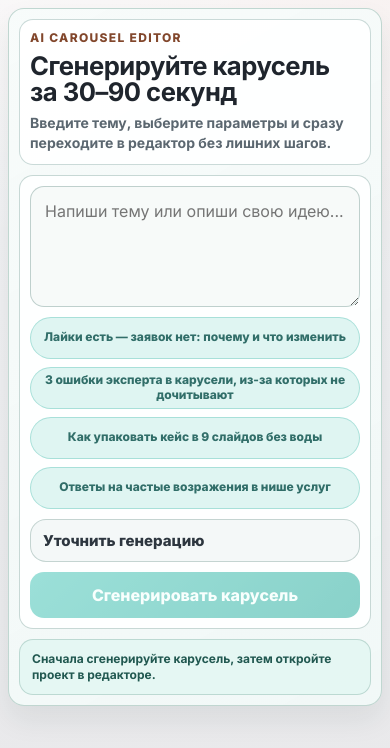
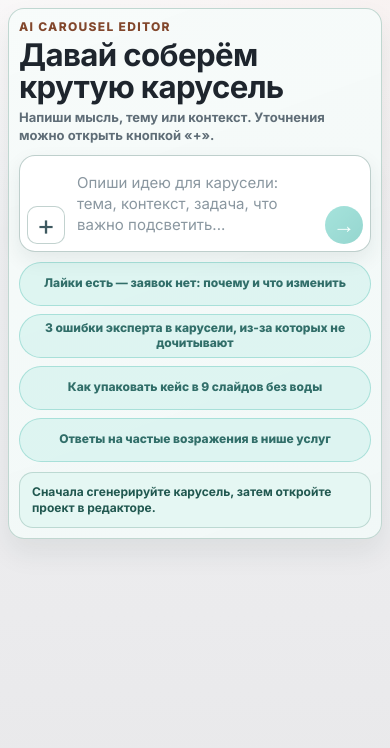
Before and after one commit to igor-jurievich/ai-carousel-editor, a Next.js app: page /generate in a window 390 px wide. Shown: the top 748 px of the page. Built offline with nearby package versions, Linux system fonts and the light colour scheme.

Commit message:
ux: redesign generate start screen as chat composer

```diff
--- a/app/generate/generate-page.module.css
+++ b/app/generate/generate-page.module.css
@@ -1,10 +1,10 @@
 .page {
-  padding-top: 10px;
+  padding-top: 12px;
   padding-bottom: 28px;
 }
 
 .layout {
-  width: min(1120px, 100%);
+  width: min(1060px, 100%);
   margin: 0 auto;
   display: grid;
   gap: 16px;
@@ -12,23 +12,19 @@
 
 .hero {
   display: grid;
-  grid-template-columns: minmax(260px, 340px) minmax(0, 1fr);
-  gap: 14px;
-  padding: 14px;
+  gap: 12px;
+  padding: 16px;
   border-radius: 22px;
   border: 1px solid rgba(187, 211, 205, 0.9);
-  background: linear-gradient(150deg, rgba(247, 251, 250, 0.95) 0%, rgba(241, 248, 247, 0.98) 100%);
+  background: linear-gradient(160deg, rgba(247, 251, 250, 0.96) 0%, rgba(241, 248, 247, 0.98) 100%);
   box-shadow: 0 14px 28px rgba(21, 54, 50, 0.08);
 }
 
-.heroHeader {
+.heroTop {
   display: grid;
-  gap: 8px;
-  align-content: start;
-  padding: 14px;
-  border-radius: 18px;
-  border: 1px solid rgba(200, 217, 214, 0.95);
-  background: rgba(255, 255, 255, 0.9);
+  gap: 6px;
+  justify-items: center;
+  text-align: center;
 }
 
 .kicker {
@@ -41,71 +37,154 @@
   color: #82472c;
 }
 
-.heroHeader h1 {
+.heroTitle {
   margin: 0;
-  font-size: clamp(1.7rem, 3.2vw, 2.35rem);
-  line-height: 1.02;
+  font-size: clamp(2rem, 4vw, 2.8rem);
+  line-height: 1.03;
   letter-spacing: -0.02em;
-  color: #1f252d;
+  color: #1e252d;
 }
 
-.heroHeader p {
+.heroSubtitle {
   margin: 0;
-  color: #5b6770;
+  color: #5f6d77;
   font-size: 14px;
-  line-height: 1.45;
+  line-height: 1.4;
   font-weight: 600;
+  max-width: 720px;
 }
 
-.composer {
-  display: grid;
-  gap: 10px;
-  padding: 12px;
-  border-radius: 18px;
-  border: 1px solid rgba(196, 214, 211, 0.95);
-  background: rgba(255, 255, 255, 0.9);
+.chatComposer {
+  position: relative;
+  width: min(920px, 100%);
+  margin: 0 auto;
 }
 
-.topicInput {
+.chatBar {
+  display: grid;
+  grid-template-columns: auto minmax(0, 1fr) auto;
+  align-items: end;
+  gap: 8px;
+  min-height: 64px;
+  padding: 8px;
+  border-radius: 20px;
+  border: 1px solid rgba(187, 205, 202, 0.95);
+  background: rgba(255, 255, 255, 0.97);
+  box-shadow: 0 8px 20px rgba(25, 56, 52, 0.08);
+}
+
+.plusButton {
+  width: 42px;
+  height: 42px;
+  border-radius: 12px;
+  border: 1px solid rgba(191, 208, 205, 0.95);
+  background: #ffffff;
+  color: #3e5960;
+  font-size: 30px;
+  line-height: 0;
+  padding: 0;
+  transition: border-color 0.14s ease, background-color 0.14s ease, color 0.14s ease;
+}
+
+.plusButton:hover {
+  border-color: rgba(84, 173, 164, 0.92);
+}
+
+.plusButtonActive {
+  border-color: rgba(72, 167, 158, 0.95);
+  background: rgba(213, 244, 240, 0.9);
+  color: #1d5d56;
+}
+
+.chatInput {
   width: 100%;
-  min-height: 120px;
-  resize: vertical;
-  border-radius: 14px;
-  border: 1px solid rgba(186, 205, 201, 0.92);
-  background: rgba(247, 250, 249, 0.92);
-  color: #283037;
+  min-height: 52px;
+  max-height: 220px;
+  resize: none;
+  border: none;
+  background: transparent;
+  color: #24323b;
   font-size: 16px;
-  line-height: 1.45;
-  padding: 13px 14px;
+  line-height: 1.42;
+  padding: 10px 6px 8px;
   outline: none;
 }
 
-.topicInput:focus {
-  border-color: rgba(87, 184, 173, 0.96);
-  box-shadow: 0 0 0 3px rgba(112, 214, 203, 0.22);
+.chatInput::placeholder {
+  color: #8a97a0;
 }
 
-.modeRow {
-  display: flex;
-  flex-wrap: wrap;
-  gap: 8px;
+.sendButton {
+  width: 42px;
+  height: 42px;
+  border-radius: 50%;
+  border: none;
+  color: #f2fffd;
+  font-size: 24px;
+  font-weight: 800;
+  line-height: 0;
+  background: linear-gradient(135deg, #55cabd 0%, #36b2a4 100%);
+  box-shadow: 0 10px 18px rgba(53, 169, 158, 0.3);
 }
 
-.modeChip {
-  min-height: 32px;
-  padding: 0 12px;
-  border-radius: 999px;
-  border: 1px solid rgba(194, 212, 208, 0.9);
-  background: rgba(245, 249, 249, 0.95);
-  color: #5f6c75;
+.sendButton:disabled {
+  opacity: 0.52;
+  box-shadow: none;
+}
+
+.advancedPopover {
+  position: absolute;
+  top: calc(100% + 10px);
+  left: 0;
+  right: 0;
+  z-index: 20;
+  border-radius: 16px;
+  border: 1px solid rgba(191, 209, 206, 0.95);
+  background: rgba(248, 251, 250, 0.98);
+  box-shadow: 0 16px 34px rgba(24, 59, 55, 0.16);
+  overflow: hidden;
+}
+
+.advancedHead {
+  min-height: 44px;
+  display: flex;
+  align-items: center;
+  padding: 0 14px;
+  border-bottom: 1px solid rgba(205, 221, 218, 0.95);
+  color: #2e3a43;
+  font-size: 15px;
+  font-weight: 800;
+}
+
+.advancedGrid {
+  display: grid;
+  grid-template-columns: repeat(2, minmax(0, 1fr));
+  gap: 10px;
+  padding: 12px;
+}
+
+.fieldLabel {
+  display: grid;
+  gap: 5px;
+  color: #495762;
   font-size: 13px;
   font-weight: 700;
 }
 
-.modeChipActive {
-  border-color: rgba(94, 193, 182, 0.92);
-  background: rgba(214, 245, 240, 0.95);
-  color: #1f5751;
+.field {
+  min-height: 40px;
+  border-radius: 12px;
+  border: 1px solid rgba(183, 202, 198, 0.92);
+  background: #ffffff;
+  color: #22313a;
+  font-size: 14px;
+  padding: 0 12px;
+  outline: none;
+}
+
+.field:focus {
+  border-color: rgba(85, 179, 169, 0.95);
+  box-shadow: 0 0 0 3px rgba(116, 210, 200, 0.2);
 }
 
 .presetsRow {
@@ -133,77 +212,6 @@
 
 .presetChip:disabled {
   opacity: 0.6;
-}
-
-.advanced {
-  border-radius: 16px;
-  border: 1px solid rgba(191, 209, 206, 0.92);
-  background: rgba(244, 248, 248, 0.92);
-  overflow: hidden;
-}
-
-.advanced summary {
-  cursor: pointer;
-  list-style: none;
-  font-weight: 800;
-  font-size: 15px;
-  color: #2d363f;
-  padding: 11px 12px;
-}
-
-.advanced summary::-webkit-details-marker {
-  display: none;
-}
-
-.advancedGrid {
-  display: grid;
-  grid-template-columns: repeat(2, minmax(0, 1fr));
-  gap: 10px;
-  padding: 4px 12px 12px;
-}
-
-.fieldLabel {
-  display: grid;
-  gap: 5px;
-  color: #4a5660;
-  font-size: 13px;
-  font-weight: 700;
-}
-
-.field {
-  min-height: 40px;
-  border-radius: 12px;
-  border: 1px solid rgba(183, 202, 198, 0.92);
-  background: #ffffff;
-  color: #22313a;
-  font-size: 14px;
-  padding: 0 12px;
-  outline: none;
-}
-
-.field:focus {
-  border-color: rgba(85, 179, 169, 0.95);
-  box-shadow: 0 0 0 3px rgba(116, 210, 200, 0.2);
-}
-
-.generateButton {
-  min-height: 46px;
-  border: none;
-  border-radius: 14px;
-  font-size: 16px;
-  font-weight: 800;
-  color: #f4fffc;
-  background: linear-gradient(135deg, #55cabd 0%, #36b2a4 100%);
-  box-shadow: 0 12px 22px rgba(51, 158, 148, 0.28);
-}
-
-.generateButton:disabled {
-  opacity: 0.58;
-  box-shadow: none;
-}
-
-.generateButton:hover:not(:disabled) {
-  filter: brightness(1.03);
 }
 
 .status {
@@ -336,16 +344,6 @@
   font-weight: 600;
 }
 
-@media (max-width: 1024px) {
-  .hero {
-    grid-template-columns: 1fr;
-  }
-
-  .heroHeader h1 {
-    font-size: clamp(1.6rem, 5.5vw, 2.15rem);
-  }
-}
-
 @media (max-width: 768px) {
   .page {
     padding-inline: 8px;
@@ -362,31 +360,64 @@
     gap: 10px;
   }
 
-  .heroHeader,
-  .composer {
-    border-radius: 14px;
-    padding: 10px;
+  .heroTop {
+    justify-items: start;
+    text-align: left;
+    gap: 5px;
   }
 
-  .topicInput {
-    min-height: 96px;
-    font-size: 16px;
+  .heroTitle {
+    font-size: clamp(1.65rem, 8vw, 2.05rem);
   }
 
+  .heroSubtitle {
+    font-size: 13px;
+  }
+
+  .chatBar {
+    border-radius: 16px;
+    min-height: 58px;
+    gap: 6px;
+    padding: 7px;
+  }
+
+  .plusButton,
+  .sendButton {
+    width: 38px;
+    height: 38px;
+  }
+
+  .plusButton {
+    border-radius: 10px;
+    font-size: 28px;
+  }
+
+  .sendButton {
+    font-size: 22px;
+  }
+
+  .chatInput {
+    min-height: 48px;
+    font-size: 15px;
+    padding-top: 9px;
+  }
+
+  .advancedPopover {
+    position: static;
+    margin-top: 8px;
+    box-shadow: none;
+  }
+
+  .advancedGrid,
   .presetsRow,
-  .advancedGrid,
   .previewActions {
     grid-template-columns: minmax(0, 1fr);
   }
 
-  .presetChip {
-    min-height: 42px;
-  }
-
-  .generateButton,
+  .presetChip,
   .primaryAction,
   .secondaryAction {
-    min-height: 46px;
+    min-height: 44px;
   }
 
   .previewCard {
--- a/app/generate/page.tsx
+++ b/app/generate/page.tsx
@@ -1,6 +1,6 @@
 "use client";
 
-import { useMemo, useState } from "react";
+import { useEffect, useMemo, useRef, useState } from "react";
 import { useRouter } from "next/navigation";
 import { createSlidesFromOutline, projectTitleFromTopic } from "@/lib/carousel";
 import { clampSlidesCount, DEFAULT_SLIDES_COUNT, SLIDES_COUNT_OPTIONS } from "@/lib/slides";
@@ -45,6 +45,10 @@ export default function GeneratePage() {
   const [error, setError] = useState<string | null>(null);
   const [previewSlides, setPreviewSlides] = useState<CarouselOutlineSlide[] | null>(null);
   const [generatedProjectMeta, setGeneratedProjectMeta] = useState<GenerateResponse["project"] | null>(null);
+  const [isAdvancedOpen, setIsAdvancedOpen] = useState(false);
+
+  const composerRef = useRef<HTMLDivElement | null>(null);
+  const topicInputRef = useRef<HTMLTextAreaElement | null>(null);
 
   const normalizedTopic = topic.trim();
   const canGenerate = normalizedTopic.length >= 3 && !isGenerating;
@@ -70,6 +74,45 @@ export default function GeneratePage() {
       return { type: slide.type, title: "Слайд без заголовка" };
     });
   }, [previewSlides]);
+
+  useEffect(() => {
+    const input = topicInputRef.current;
+    if (!input) {
+      return;
+    }
+
+    input.style.height = "0px";
+    input.style.height = `${Math.min(220, Math.max(52, input.scrollHeight))}px`;
+  }, [topic]);
+
+  useEffect(() => {
+    if (!isAdvancedOpen) {
+      return;
+    }
+
+    const handleOutsidePointer = (event: PointerEvent) => {
+      if (!(event.target instanceof Node)) {
+        return;
+      }
+      if (!composerRef.current?.contains(event.target)) {
+        setIsAdvancedOpen(false);
+      }
+    };
+
+    const handleEscape = (event: KeyboardEvent) => {
+      if (event.key === "Escape") {
+        setIsAdvancedOpen(false);
+      }
+    };
+
+    document.addEventListener("pointerdown", handleOutsidePointer);
+    document.addEventListener("keydown", handleEscape);
+
+    return () => {
+      document.removeEventListener("pointerdown", handleOutsidePointer);
+      document.removeEventListener("keydown", handleEscape);
+    };
+  }, [isAdvancedOpen]);
 
   const handleGenerate = async () => {
     if (!canGenerate) {
@@ -217,40 +260,58 @@ export default function GeneratePage() {
     <main className={`page-shell ${styles.page}`}>
       <div className={styles.layout}>
         <header className={styles.hero}>
-          <div className={styles.heroHeader}>
+          <div className={styles.heroTop}>
             <span className={styles.kicker}>AI CAROUSEL EDITOR</span>
-            <h1>Сгенерируйте карусель за 30–90 секунд</h1>
-            <p>
-              Введите тему, выберите параметры и сразу переходите в редактор без лишних шагов.
+            <h1 className={styles.heroTitle}>Давай соберём крутую карусель</h1>
+            <p className={styles.heroSubtitle}>
+              Напиши мысль, тему или контекст. Уточнения можно открыть кнопкой «+».
             </p>
           </div>
 
-          <div className={styles.composer}>
+          <div className={styles.chatComposer} ref={composerRef}>
+            <div className={styles.chatBar}>
+              <button
+                type="button"
+                className={`${styles.plusButton} ${isAdvancedOpen ? styles.plusButtonActive : ""}`}
+                onClick={() => setIsAdvancedOpen((current) => !current)}
+                aria-expanded={isAdvancedOpen}
+                aria-label="Уточнить генерацию"
+                title="Уточнить генерацию"
+              >
+                +
+              </button>
+
               <textarea
+                ref={topicInputRef}
                 value={topic}
                 onChange={(event) => setTopic(event.target.value)}
-              placeholder="Напиши тему или опиши свою идею..."
-              rows={4}
+                onKeyDown={(event) => {
+                  if (event.key === "Enter" && !event.shiftKey) {
+                    event.preventDefault();
+                    void handleGenerate();
+                  }
+                }}
+                placeholder="Опиши идею для карусели: тема, контекст, задача, что важно подсветить..."
+                rows={1}
                 maxLength={MAX_TOPIC_CHARS}
-              className={styles.topicInput}
+                className={styles.chatInput}
               />
 
-            <div className={styles.presetsRow}>
-              {PRESET_TOPICS.map((preset) => (
               <button
-                  key={preset}
+                className={styles.sendButton}
                 type="button"
-                  className={styles.presetChip}
-                  onClick={() => setTopic(preset)}
-                  disabled={isGenerating}
+                onClick={() => void handleGenerate()}
+                disabled={!canGenerate}
+                aria-label={isGenerating ? "Генерируем" : "Сгенерировать карусель"}
+                title={isGenerating ? "Генерируем..." : "Сгенерировать карусель"}
               >
-                  {preset}
+                {isGenerating ? "…" : "→"}
               </button>
-              ))}
             </div>
 
-            <details className={styles.advanced}>
-              <summary>Уточнить генерацию</summary>
+            {isAdvancedOpen ? (
+              <section className={styles.advancedPopover} aria-label="Уточнение генерации">
+                <div className={styles.advancedHead}>Уточнить генерацию</div>
                 <div className={styles.advancedGrid}>
                   <label className={styles.fieldLabel}>
                     Ниша
@@ -331,16 +392,22 @@ export default function GeneratePage() {
                     </select>
                   </label>
                 </div>
-            </details>
+              </section>
+            ) : null}
+          </div>
 
+          <div className={styles.presetsRow}>
+            {PRESET_TOPICS.map((preset) => (
               <button
-              className={styles.generateButton}
+                key={preset}
                 type="button"
-              onClick={handleGenerate}
-              disabled={!canGenerate}
+                className={styles.presetChip}
+                onClick={() => setTopic(preset)}
+                disabled={isGenerating}
               >
-              {isGenerating ? "Генерируем..." : "Сгенерировать карусель"}
+                {preset}
               </button>
+            ))}
           </div>
 
           <div className={`${styles.status} ${error ? styles.statusError : ""}`}>
```
Lines whose indentation alone changed are shown as unchanged.
